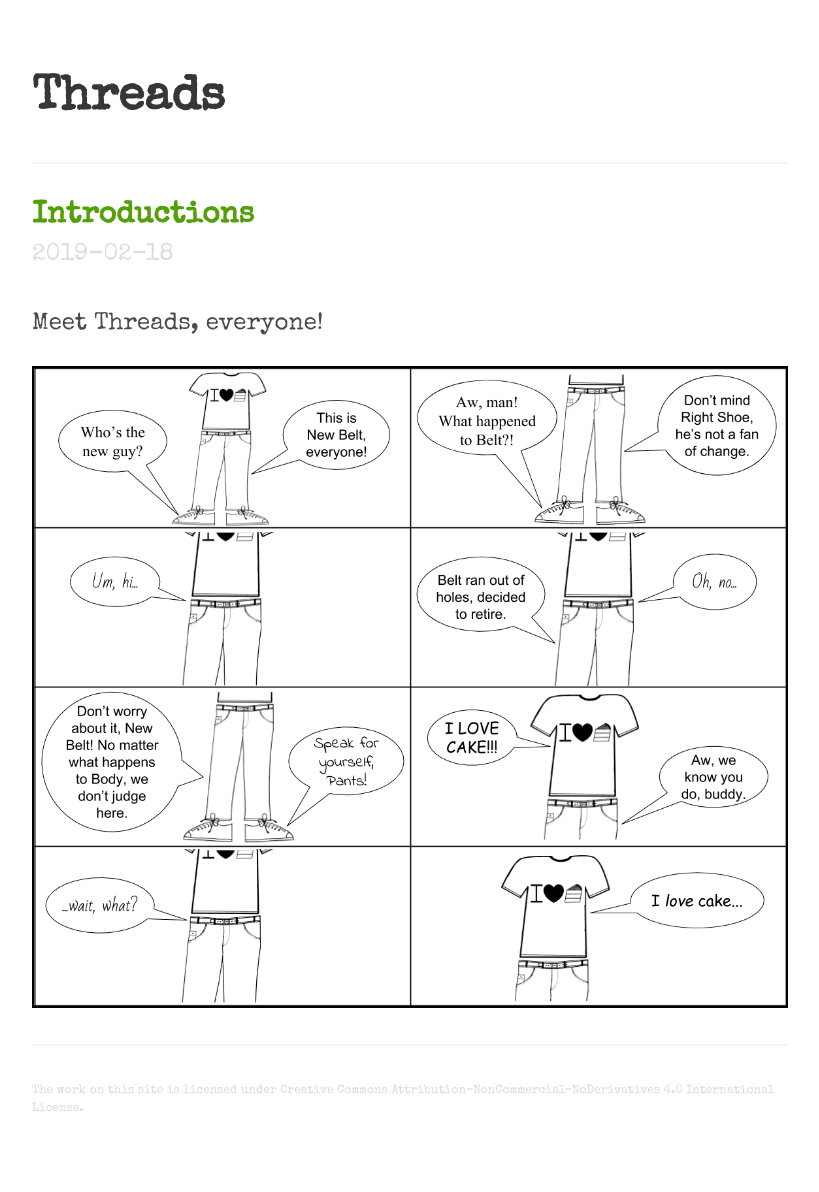
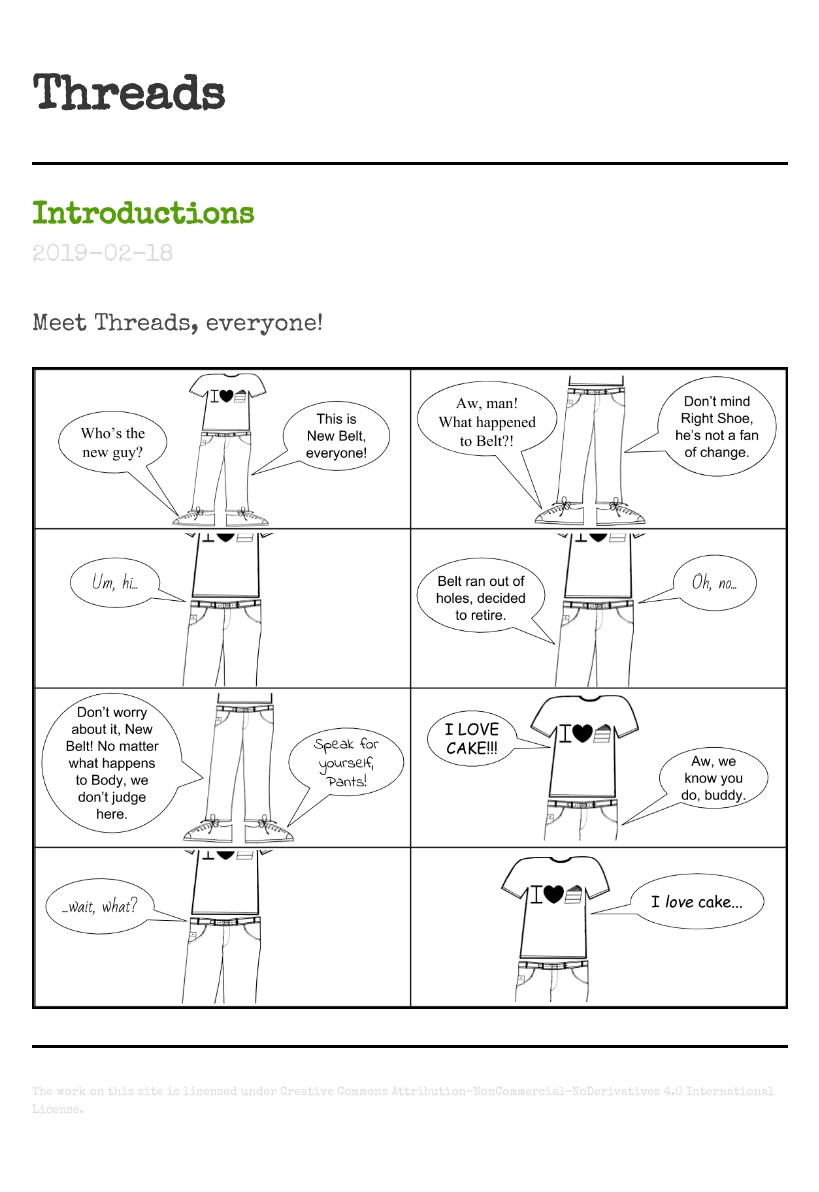
Before and after one commit to jrc03c/threads, a Jekyll site: the page built from index.html, in a window 1280 px wide. Shown: the whole page, without its empty margins (230-1049 px from the left). Built offline with Jekyll 4.4.1, drawn with Linux system fonts in a browser that asks for light colours; the list of posts is cut into pages by our own code.

Commit message:
Changed <hr> to black.

```diff
--- a/css/style.css
+++ b/css/style.css
@@ -26,3 +26,8 @@ img {
 a {
   color: #55a009;
 }
+
+hr {
+  background-color: black;
+  padding: 0.067rem;
+}
```
